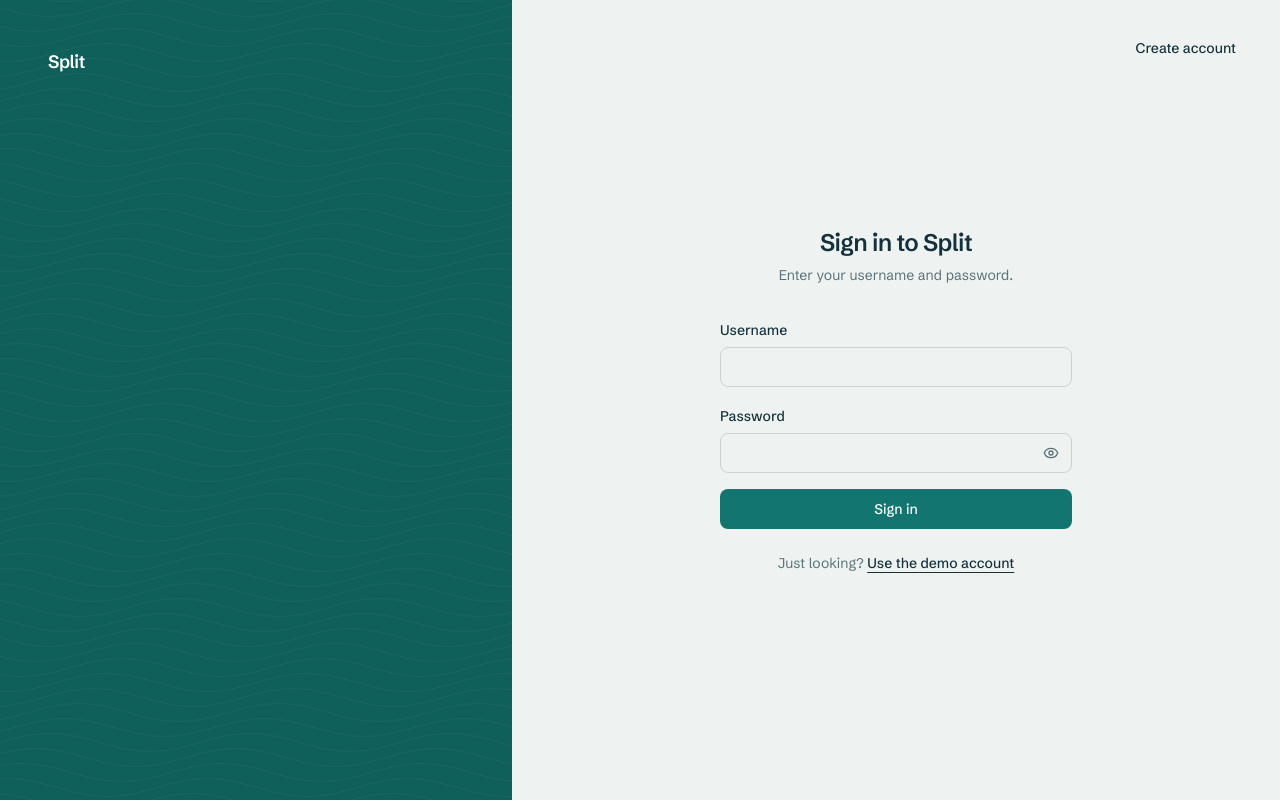
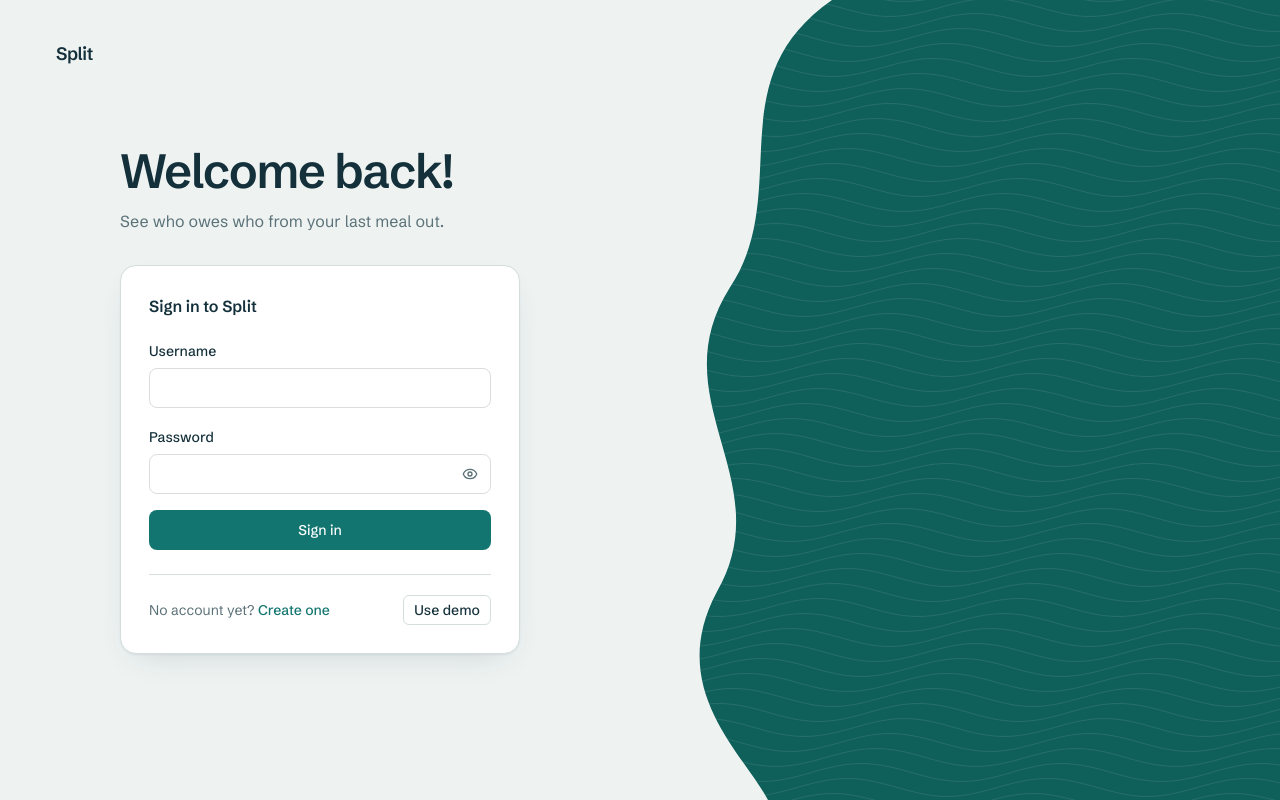
Before and after one commit to Rahil69/Split-website, a React (Vite) app: page / in a window 1280 px wide. Built offline with nearby package versions, Linux system fonts and the light colour scheme.

Commit message:
Vanta-style sign in page with a wavy lagoon panel, refresh README screenshots

```diff
--- a/src/components/Note.jsx
+++ b/src/components/Note.jsx
@@ -54,6 +54,18 @@ export const Waves = ({ className = "", tile = false }) => {
   );
 };
 
+// Banknote rosette: rotated ellipses around a ring
+export const Rosette = ({ className = "" }) => (
+  <svg viewBox="-50 -50 100 100" className={`pointer-events-none absolute ${className}`} aria-hidden>
+    <g fill="none" stroke="currentColor" strokeWidth="0.5">
+      {Array.from({ length: 18 }, (_, i) => (
+        <ellipse key={i} rx="44" ry="14" transform={`rotate(${i * 10})`} />
+      ))}
+      <circle r="14" />
+    </g>
+  </svg>
+);
+
 const TONES = {
   owed: "bg-[#0f5f5a]",
   owe: "bg-[#9e2b3f]",
@@ -65,18 +77,7 @@ const Note = ({ tone, children }) => (
     className={`note-in relative overflow-hidden rounded-[1.75rem] p-5 text-white shadow-[0_12px_30px_-18px_rgb(20_48_58/0.45)] sm:p-6 ${TONES[tone]}`}
   >
     <Waves className="text-white/10" />
-    <svg
-      viewBox="-50 -50 100 100"
-      className="pointer-events-none absolute -right-10 -top-10 h-48 w-48 text-white/15"
-      aria-hidden
-    >
-      <g fill="none" stroke="currentColor" strokeWidth="0.5">
-        {Array.from({ length: 18 }, (_, i) => (
-          <ellipse key={i} rx="44" ry="14" transform={`rotate(${i * 10})`} />
-        ))}
-        <circle r="14" />
-      </g>
-    </svg>
+    <Rosette className="-right-10 -top-10 h-48 w-48 text-white/15" />
     <div className="relative">{children}</div>
   </div>
 );
--- a/src/pages/Login.jsx
+++ b/src/pages/Login.jsx
@@ -47,32 +47,34 @@ const Login = ({ db, setDb, onSignedIn }) => {
   };
 
   return (
-    <div className="min-h-screen lg:grid lg:grid-cols-[2fr_3fr]">
-      {/* Quiet brand panel: deep lagoon with the banknote engraving as texture, desktop only */}
-      <aside className="relative hidden overflow-hidden bg-[#0f5f5a] p-12 text-white lg:block">
-        <Waves tile className="text-white/[0.06]" />
-        <p className="relative text-lg font-semibold tracking-tight">Split</p>
+    <div className="relative min-h-screen overflow-hidden">
+      {/* Soft wavy left edge for the brand shape, in the shape's own 0–1 coordinates */}
+      <svg width="0" height="0" className="absolute" aria-hidden>
+        <clipPath id="blob" clipPathUnits="objectBoundingBox">
+          <path d="M1,0 L0.3,0 C0.12,0.1 0.24,0.24 0.14,0.36 C0.03,0.5 0.22,0.6 0.12,0.74 C0.04,0.86 0.16,0.94 0.2,1 L1,1 Z" />
+        </clipPath>
+      </svg>
+
+      {/* Brand shape: lagoon with the banknote engraving, desktop only */}
+      <aside className="absolute inset-y-0 right-0 hidden w-1/2 bg-[#0f5f5a] lg:block" style={{ clipPath: "url(#blob)" }}>
+        <Waves tile className="text-white/[0.12]" />
       </aside>
 
-      <main className="relative flex min-h-screen items-center justify-center px-4 py-20">
-        <p className="absolute left-4 top-6 text-lg font-semibold tracking-tight lg:hidden">Split</p>
-        {/* shadcn-style: the other mode is a quiet link in the corner, not a toggle */}
-        <button
-          onClick={() => switchTo(mode === "in" ? "up" : "in")}
-          className="press absolute right-4 top-5 rounded-lg px-3 py-1.5 text-sm font-medium hover:bg-fill lg:right-8 lg:top-8"
-        >
-          {mode === "in" ? "Create account" : "Sign in"}
-        </button>
+      <p className="absolute left-5 top-6 text-lg font-semibold tracking-tight sm:left-10 lg:left-14 lg:top-10">Split</p>
 
-        <div className="w-full max-w-[22rem]">
-          <h1 className="text-center text-2xl font-semibold tracking-tight">
-            {mode === "in" ? "Sign in to Split" : "Create an account"}
+      <main className="relative flex min-h-screen items-center justify-center px-5 py-24 lg:w-1/2">
+        <div className="w-full max-w-[25rem]">
+          <h1 className="text-4xl font-semibold leading-[1.05] tracking-[-0.03em] sm:text-5xl">
+            {mode === "in" ? "Welcome back!" : "Join Split"}
           </h1>
-          <p className="mt-1.5 text-center text-sm text-sub">
-            {mode === "in" ? "Enter your username and password." : "Pick a username and password to get started."}
+          <p className="mt-3 text-sub">
+            {mode === "in" ? "See who owes who from your last meal out." : "Split your next bill in under a minute."}
           </p>
 
-          <form onSubmit={submit} className="mt-8 space-y-4">
+          <div className="mt-8 rounded-2xl border border-line bg-sheet p-6 shadow-[0_1px_2px_rgb(20_48_58/0.06),0_12px_32px_-16px_rgb(20_48_58/0.2)] sm:p-7">
+            <h2 className="font-semibold">{mode === "in" ? "Sign in to Split" : "Create your account"}</h2>
+
+            <form onSubmit={submit} className="mt-5 space-y-4">
               <Field
                 label="Username"
                 autoComplete="username"
@@ -114,21 +116,30 @@ const Login = ({ db, setDb, onSignedIn }) => {
               </button>
             </form>
 
+            <div className="mt-6 flex flex-wrap items-center justify-between gap-3 border-t border-line pt-5 text-sm">
+              <p className="text-sub">
+                {mode === "in" ? "No account yet?" : "Already have one?"}{" "}
+                <button
+                  onClick={() => switchTo(mode === "in" ? "up" : "in")}
+                  className="press font-medium text-lagoon"
+                >
+                  {mode === "in" ? "Create one" : "Sign in"}
+                </button>
+              </p>
               {mode === "in" && (
-            <p className="mt-6 text-center text-sm text-sub">
-              Just looking?{" "}
                 <button
                   onClick={() => {
                     setUsername("raahil");
                     setPassword("password");
                     setError(null);
                   }}
-                className="press font-medium text-ink underline underline-offset-4 hover:text-lagoon"
+                  className="press rounded-md border border-line px-2.5 py-1 font-medium hover:bg-fill"
                 >
-                Use the demo account
+                  Use demo
                 </button>
-            </p>
               )}
+            </div>
+          </div>
         </div>
       </main>
     </div>
```
Also changed, not shown: 1 other file (tests, documents, lock files or other folders). Lines whose indentation alone changed are shown as unchanged.
